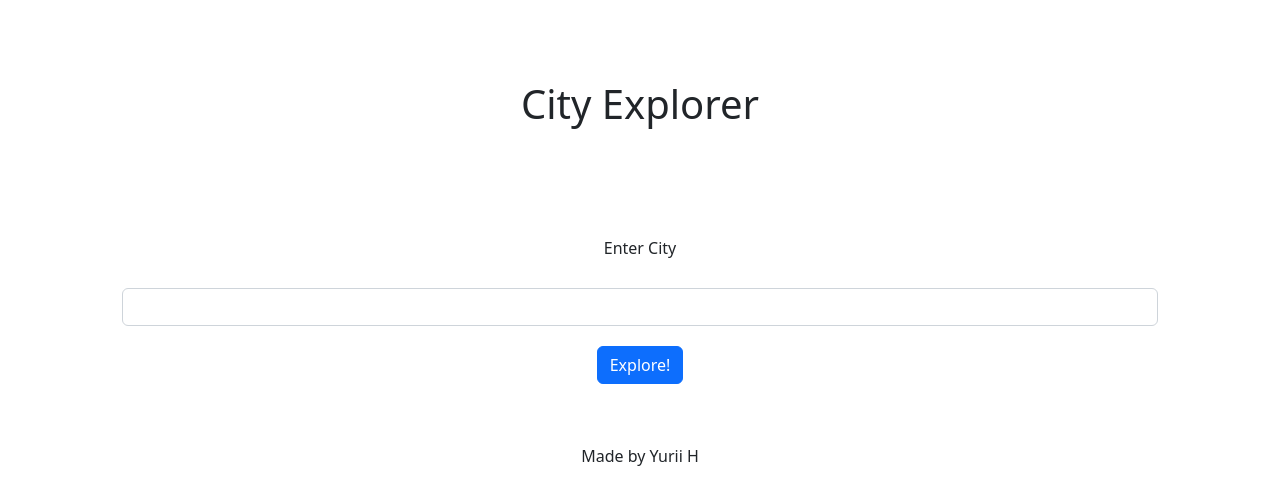
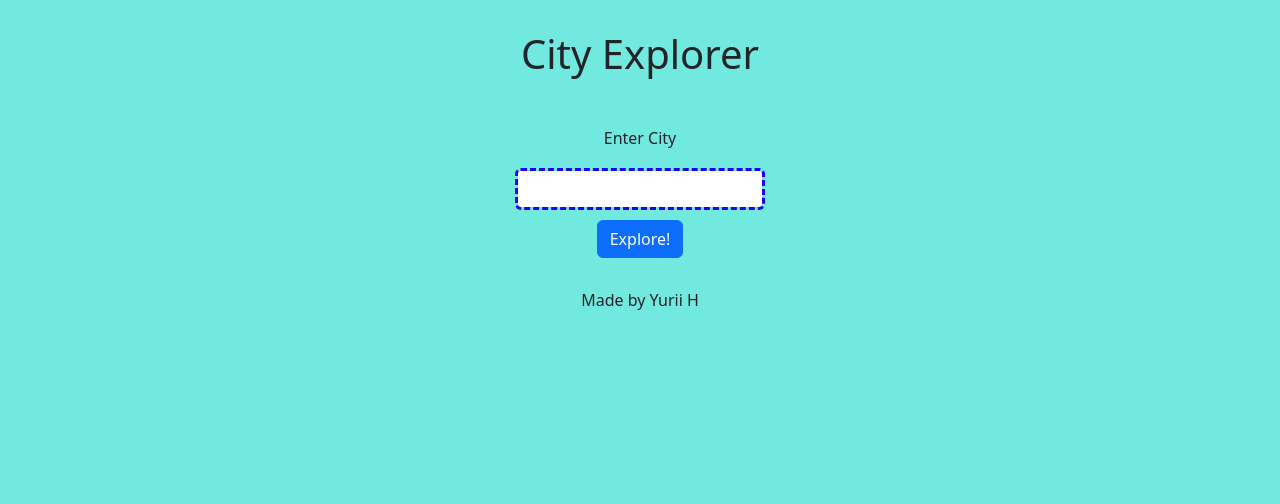
Before and after one commit to yhluk/city-explorer, a React (Create React App) app: page / in a window 1280 px wide. Shown: the top 504 px of the page. Built offline with nearby package versions, Linux system fonts and the light colour scheme.

Commit message:
lab6 done

```diff
--- a/src/Main.js
+++ b/src/Main.js
@@ -1,19 +1,23 @@
 import React from "react";
-import { Button, Card, Container, Form } from "react-bootstrap";
+import { Button, Card, Container, Form, Alert } from "react-bootstrap";
 import axios from "axios";
 import "./index.css"
 
-class Main extends React.Component{
+class Main extends React.Component {
 
-constructor(props){
+  constructor(props) {
     super(props);
 
     this.state = {
       displayInfo: false,
       city: '',
-    cityData: {}
+      cityData: {},
+      error: false,
+      errorMessage: ''
     }
   }
+
+
 
   handleSearchInput = (event) => {
     let cityName = event.target.value;
@@ -22,40 +26,58 @@ handleSearchInput = (event) => {
     })
   }
 
-  displaySearch = async(event) => {
+  getApiData = async (event) => {
     event.preventDefault();
-
     let url = `https://us1.locationiq.com/v1/search?key=${process.env.REACT_APP_LOCATIONIQ_KEY}&q=${this.state.city}&format=json`
-
+    this.setState({
+      displayInfo: false,
+      error: false
+    })
+    try {
       let response = await axios.get(url);
-
-console.log(response.data[0])
-
       this.setState({
         displayInfo: true,
         cityData: response.data[0]
-
+      })
+    } catch (err) {
+      this.setState({
+        error: true,
+        errorMessage: err.message
       })
     }
+  }
 
-  render(){
-    return(
+
+
+  render() {
+    return (
       <>
         <Container>
-          <Form>
+          <Form onSubmit={this.getApiData}>
             <Form.Group>
               <Form.Label>Enter City</Form.Label>
-              <Form.Control type="text" onInput={this.handleSearchInput}/>
+              <Form.Control type="text" onInput={this.handleSearchInput} />
             </Form.Group>
-            <Button onClick={this.displaySearch}>Explore!</Button>
+            <Button onClick={this.getApiData}>Explore!</Button>
           </Form>
         </Container>
 
         {this.state.displayInfo &&
-          <><Card>
+          <>
+            <Card>
+              <Card.Body>
                 <Card.Title>{this.state.cityData.display_name}</Card.Title>
                 <Card.Text>Lat:  {this.state.cityData.lat}  Lon: {this.state.cityData.lon}</Card.Text>
+                <Card.Img width="500" height="500" src={`https://maps.locationiq.com/v3/staticmap?key=${process.env.REACT_APP_LOCATIONIQ_KEY}&markers=${this.state.cityData.lat},${this.state.cityData.lon}&zoom=7`} alt="city map" />
+              </Card.Body>
             </Card></>
+        }
+        {this.state.error &&
+          <>
+            <Alert variant="danger">
+              {this.state.errorMessage}
+            </Alert>
+          </>
         }
       </>
     )
--- a/src/index.css
+++ b/src/index.css
@@ -5,6 +5,7 @@ body {
     sans-serif;
   -webkit-font-smoothing: antialiased;
   -moz-osx-font-smoothing: grayscale;
+  background-color: rgb(114, 233, 223) !important;
 
 }
 
@@ -12,13 +13,27 @@ code {
   font-family: source-code-pro, Menlo, Monaco, Consolas, 'Courier New',
     monospace;
 }
-*{
+
+* {
   text-align: center;
-  padding: 20px;
+  padding: 10px;
+  margin: auto;
+
+}
+
+div .card {
+  width: max-content;
+  background-color: rgb(35, 187, 233);
+  align-items: center;
+}
+
+input.form-control {
+  width: 250px;
+  border: dashed rgb(33, 0, 246) 3px;
   margin: auto;
 }
-div .card{
-width: max-content;
-background-color: rgb(35, 187, 233);
-align-items: center;
+
+h1{
+  padding: 0 0;
+  margin: 0 0;
 }
```
Also changed, not shown: img/Screenshot 2023-01-24 at 8.55.02 PM.png (added), 1 other file (tests, documents, lock files or other folders). Lines whose indentation alone changed are shown as unchanged.
